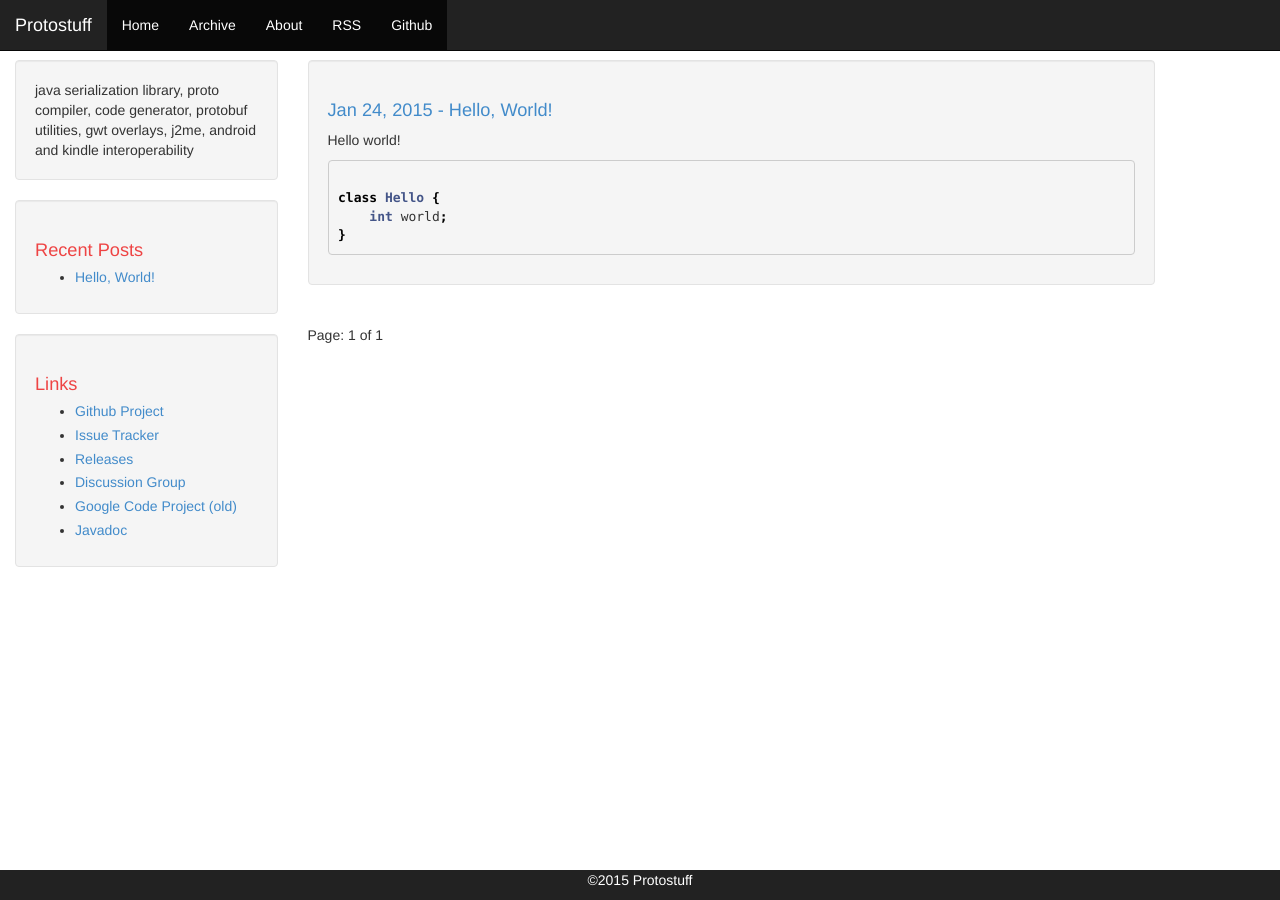
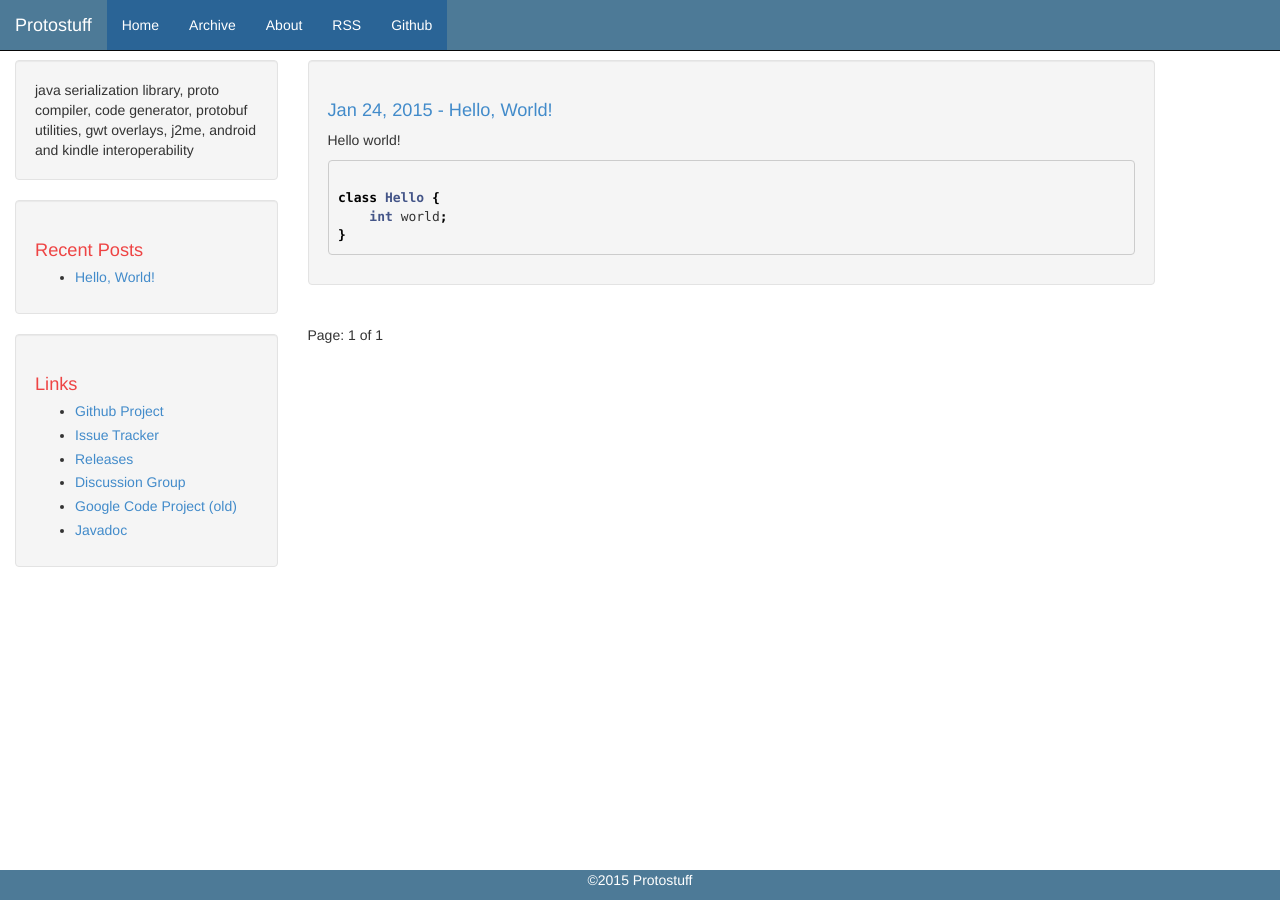
Before and after one commit to protostuff/protostuff.github.io, a Jekyll site: the page built from index.html, in a window 1280 px wide. Built offline with Jekyll 4.4.1, drawn with Linux system fonts in a browser that asks for light colours; nearby versions of some CDN libraries; library files that are not in the unit come from our copies; Markdown is read by kramdown in place of the engine named in the settings; the list of posts is cut into pages by our own code.

Commit message:
tweak css

```diff
--- a/css/theme.css
+++ b/css/theme.css
@@ -49,3 +49,19 @@ body {
 .author a {
     color: #ee4444;
 }
+
+.navbar-inverse {
+    background-color: #4D7A97;
+}
+
+.navbar-inverse a {
+    background-color: #4D7A97;
+}
+
+.navbar-inverse .navbar-nav> .active > a {
+    background-color: #2A6496;
+}
+
+.navbar-inverse .navbar-brand {
+    color: white;
+}
```
